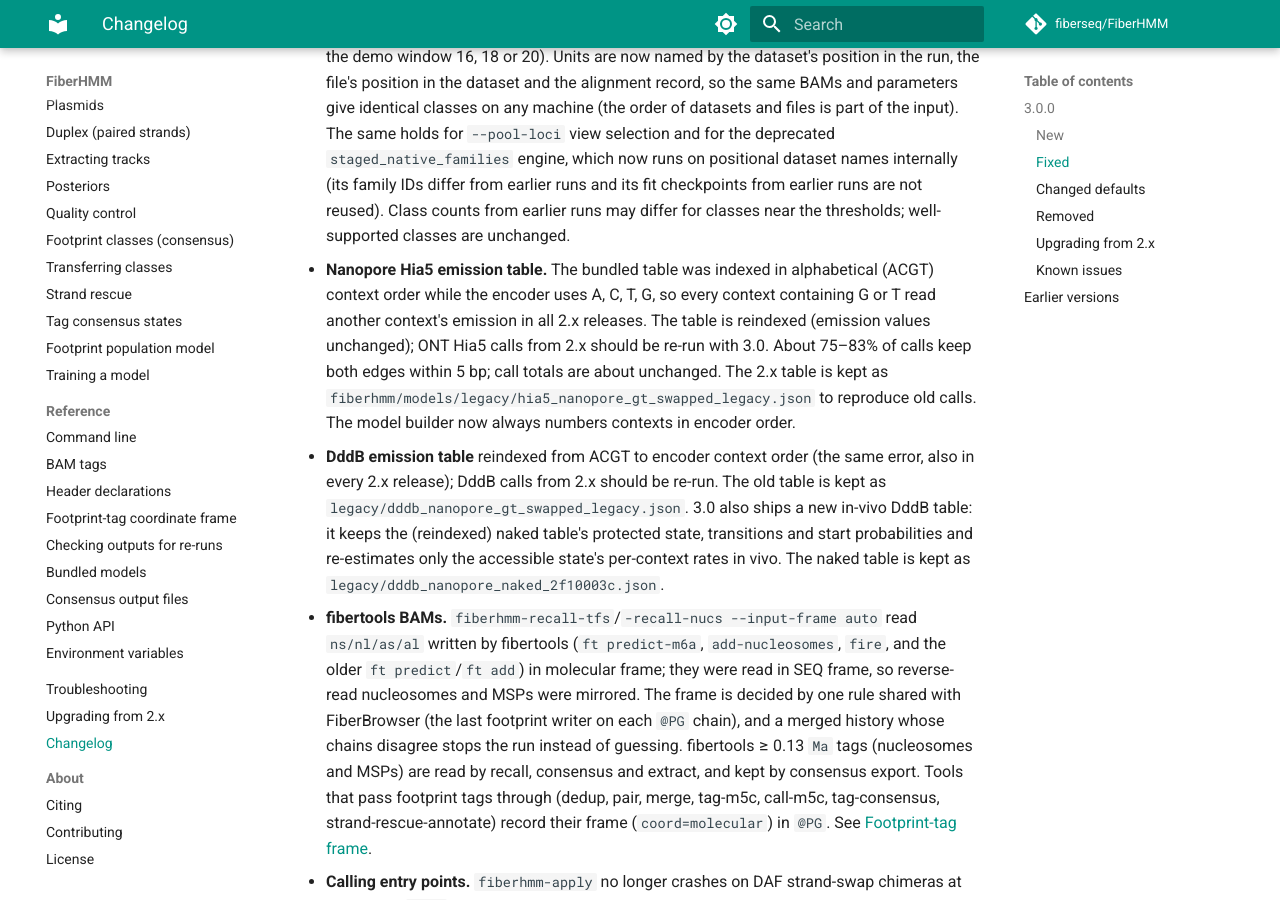
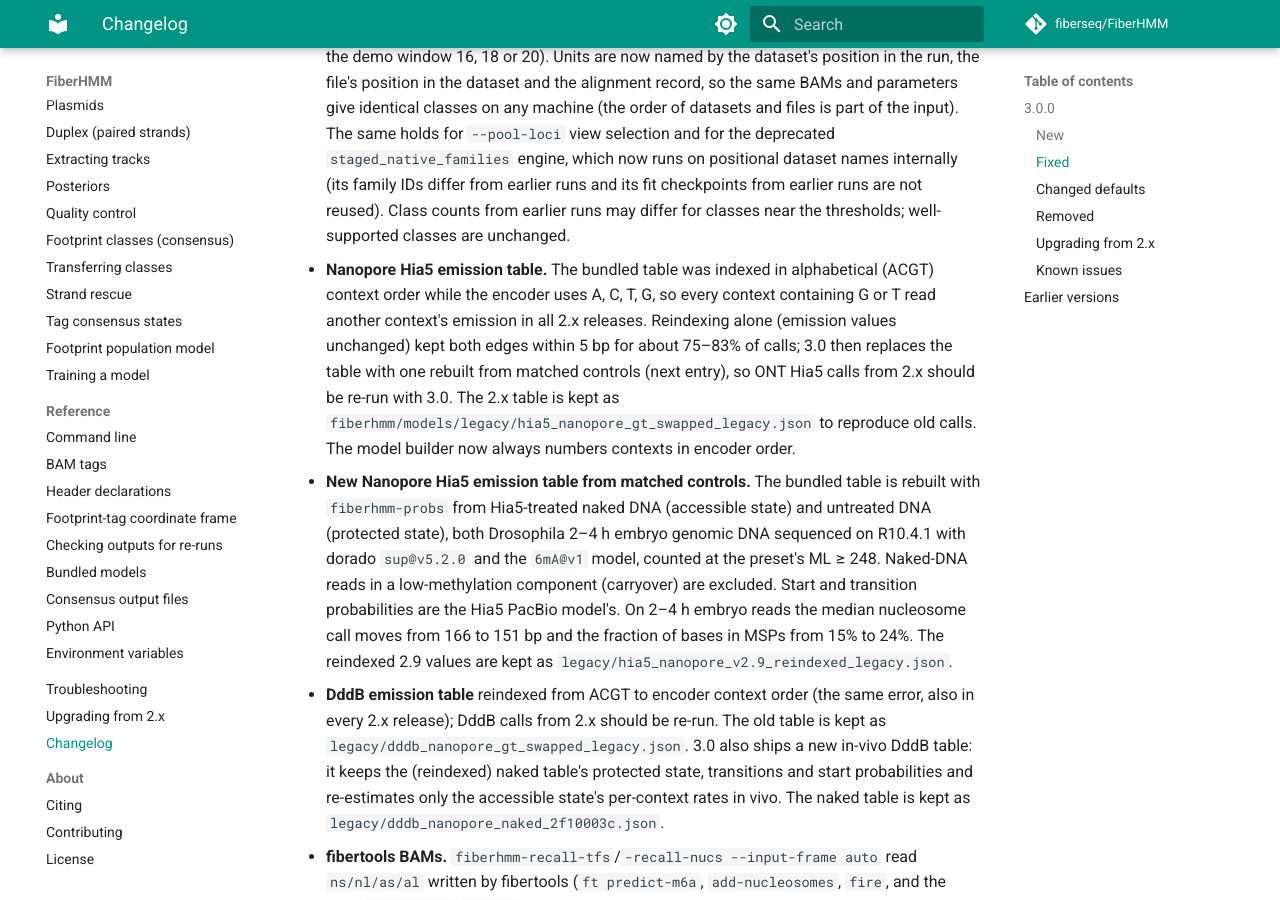
Before and after one commit to fiberseq/FiberHMM, an MkDocs documentation site: the page built from docs/changelog.md, in a window 1280 px wide and 900 px high, scrolled down 4900 px. Built offline with MkDocs 1.6.1 and Material for MkDocs 9.7.7, drawn with Linux system fonts in a browser that asks for light colours; comment, search, counter and statistics services are not loaded.

Commit message:
feat(models): Nanopore Hia5 table rebuilt from matched naked-DNA and untreated controls
Emissions from fiberhmm-probs (encoder-order codes, ML >= 248, k=3) on Drosophila
yw 2-4 h embryo controls sequenced on R10.4.1 with dorado sup@v5.2.0 + 6mA@v1:
Hia5-treated naked DNA (methylated mixture component, 49,961 of 62,033 reads) for
the accessible state and untreated DNA (842,434 reads) for the protected state.
Start and transition probabilities copied from hia5_pacbio.json. The previous
(reindexed 2.9) table is kept as legacy/hia5_nanopore_v2.9_reindexed_legacy.json.

The cross-table context test compares the new table's accessible state only: its
protected state is basecaller background on untreated DNA.

Co-Authored-By: Claude Opus 5.5 <noreply@anthropic.com>

```diff
--- a/CHANGELOG.md
+++ b/CHANGELOG.md
@@ -236,11 +236,22 @@ with FiberBrowser 3.0.0 (which requires `fiberhmm>=3.0,<4`).
 - **Nanopore Hia5 emission table.** The bundled table was indexed in
   alphabetical (ACGT) context order while the encoder uses A, C, T, G, so every
   context containing G or T read another context's emission in all 2.x
-  releases. The table is reindexed (emission values unchanged); ONT Hia5 calls
-  from 2.x should be re-run with 3.0. About 75–83% of calls keep both edges
-  within 5 bp; call totals are about unchanged. The 2.x table is kept as
+  releases. Reindexing alone (emission values unchanged) kept both edges
+  within 5 bp for about 75–83% of calls; 3.0 then replaces the table with one
+  rebuilt from matched controls (next entry), so ONT Hia5 calls from 2.x
+  should be re-run with 3.0. The 2.x table is kept as
   `fiberhmm/models/legacy/hia5_nanopore_gt_swapped_legacy.json` to reproduce
   old calls. The model builder now always numbers contexts in encoder order.
+- **New Nanopore Hia5 emission table from matched controls.** The bundled
+  table is rebuilt with `fiberhmm-probs` from Hia5-treated naked DNA
+  (accessible state) and untreated DNA (protected state), both Drosophila
+  2–4 h embryo genomic DNA sequenced on R10.4.1 with dorado
+  `sup@v5.2.0` and the `6mA@v1` model, counted at the preset's ML ≥ 248.
+  Naked-DNA reads in a low-methylation component (carryover) are excluded.
+  Start and transition probabilities are the Hia5 PacBio model's. On 2–4 h
+  embryo reads the median nucleosome call moves from 166 to 151 bp and the
+  fraction of bases in MSPs from 15% to 24%. The reindexed 2.9 values are
+  kept as `legacy/hia5_nanopore_v2.9_reindexed_legacy.json`.
 - **DddB emission table** reindexed from ACGT to encoder context order (the
   same error, also in every 2.x release); DddB calls from 2.x should be
   re-run. The old table is kept as
```
Also changed, not shown: docs/reference/headers.md (+1 -1 lines), docs/reference/models.md (+2 -1 lines), models/legacy/README.md (+2 -1 lines), 5 other files.
